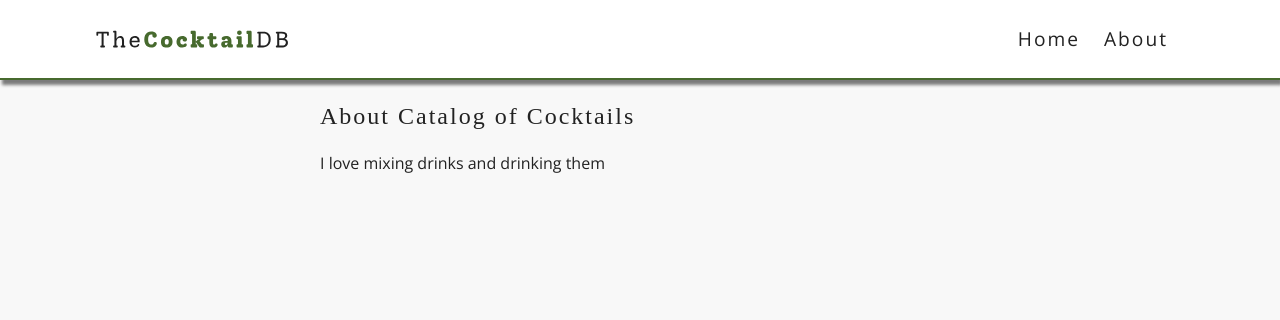
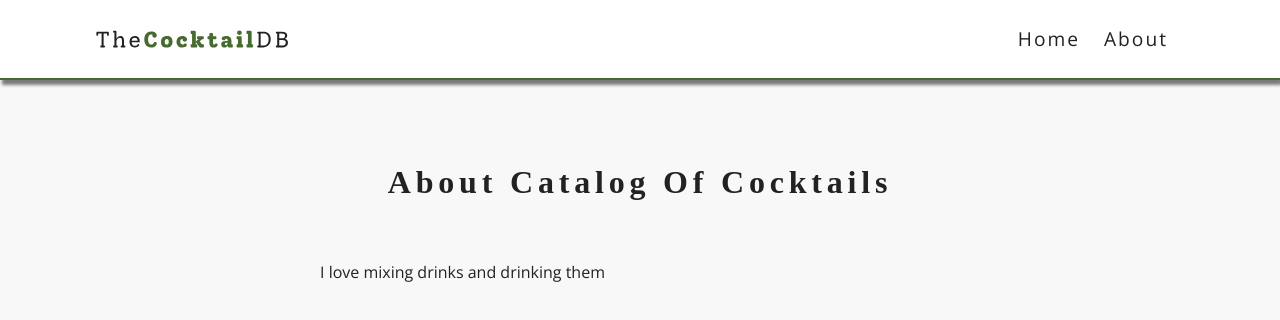
Before and after one commit to emmanuelkamala/catalog-of-cocktails, a React (Create React App) app: page /about in a window 1280 px wide. Shown: the top 320 px of the page. Built offline with nearby package versions, Linux system fonts and the light colour scheme; a web font is replaced by a local one.

Commit message:
Style the error page component

```diff
--- a/src/index.css
+++ b/src/index.css
@@ -146,19 +146,6 @@ Buttons
 
 /*
 ======
-Error
-======
-*/
-.error-page {
-  display: flex;
-  justify-content: center;
-}
-.error-container {
-  text-align: center;
-  text-transform: capitalize;
-}
-/*
-======
 Cocktails List
 ======
 */
--- a/src/pages/About.js
+++ b/src/pages/About.js
@@ -3,8 +3,8 @@ import classes from './About.module.css';
 
 export default function About() {
   return (
-    <section className={classes.about}>
-      <h1 className={classes.paragraph}>About Catalog of Cocktails</h1>
+    <section className={`${classes.about} ${classes.section}`}>
+      <h1 className={classes.title}>About Catalog of Cocktails</h1>
       <p>I love mixing drinks and drinking them</p>
     </section>
   )
--- a/src/pages/About.module.css
+++ b/src/pages/About.module.css
@@ -4,13 +4,24 @@ About
 ======
 */
 .about {
-    width: var(--smallWidth);
-    max-width: var(--maxWidth);
+    width: 85vw;
+    max-width: 40rem;
     margin: 0 auto;
   }
   .paragraph {
     line-height: 2rem;
     font-weight: 400;
     letter-spacing: 2px;
-    margin-top: 20px;
   }
+
+  .section {
+    padding: 4rem 0;
+  }
+  .title {
+    font-size: 2rem;
+    text-transform: capitalize;
+    letter-spacing: 0.3rem;
+    text-align: center;
+    margin-bottom: 3.5rem;
+    margin-top: 1rem;
+  }
--- a/src/pages/Error.js
+++ b/src/pages/Error.js
@@ -1,5 +1,14 @@
 import React from "react";
+import { Link } from 'react-router-dom';
+import classes from './Error.module.css';
 
 export default function Error() {
-  return <h1>error page</h1>;
+  return (
+    <section className={`${classes.error} ${classes.section}`}>
+      <div className={classes.container}>
+        <h1>Oops! It's a dead end!</h1>
+        <Link to='/' className={`${classes.btn} ${classes.btnPrimary}`}>Back to Home</Link>
+      </div>
+    </section>
+  );
 }
--- /dev/null
+++ b/src/pages/Error.module.css
@@ -0,0 +1,45 @@
+/*
+======
+Error
+======
+*/
+.error {
+  display: flex;
+  justify-content: center;
+}
+
+.container {
+  text-align: center;
+  text-transform: capitalize;
+}
+
+.section {
+  padding: 4rem 0;
+}
+
+.btn,
+.btnWhite,
+.btnPrimary {
+  text-transform: uppercase;
+  letter-spacing: 0.3rem;
+  color: #476a2e;
+  border: 2px solid #476a2e;
+  padding: 0.45rem 0.8rem;
+  display: inline-block;
+  transition: all 0.3s linear;
+  cursor: pointer;
+  font-size: 0.8rem;
+  background: transparent;
+  border-radius: 0.25rem;
+  display: inline-block;
+}
+
+.btnPrimary {
+  background: #476a2e;
+  color: #fff;
+  border-color: #476a2e;
+}
+.btnPrimary:hover {
+  background: transparent;
+  color: #476a2e;
+}
```
